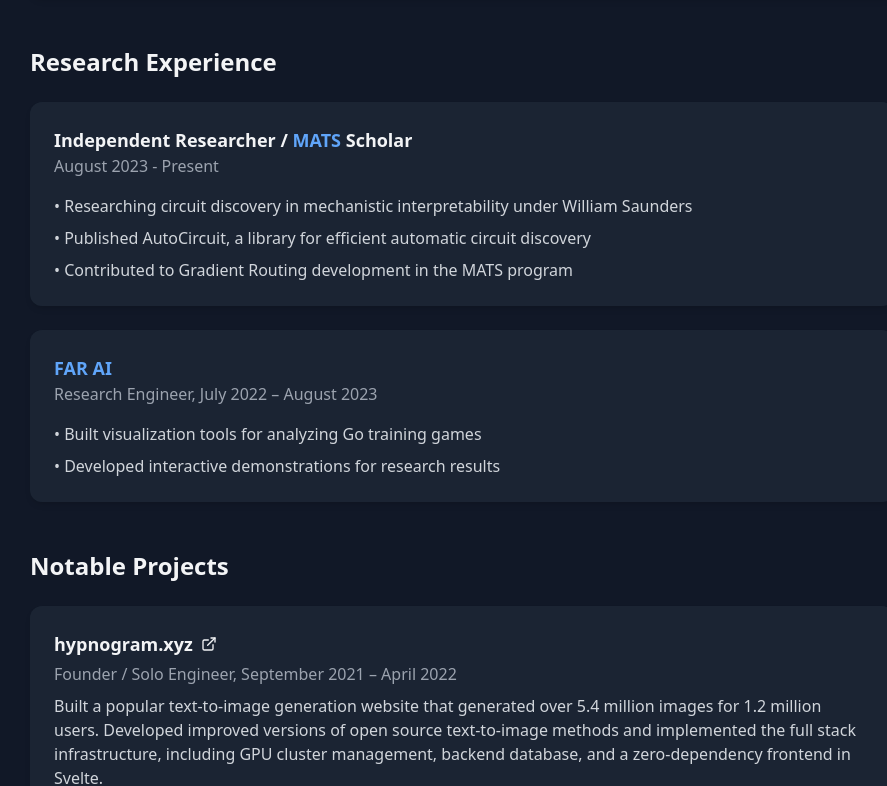
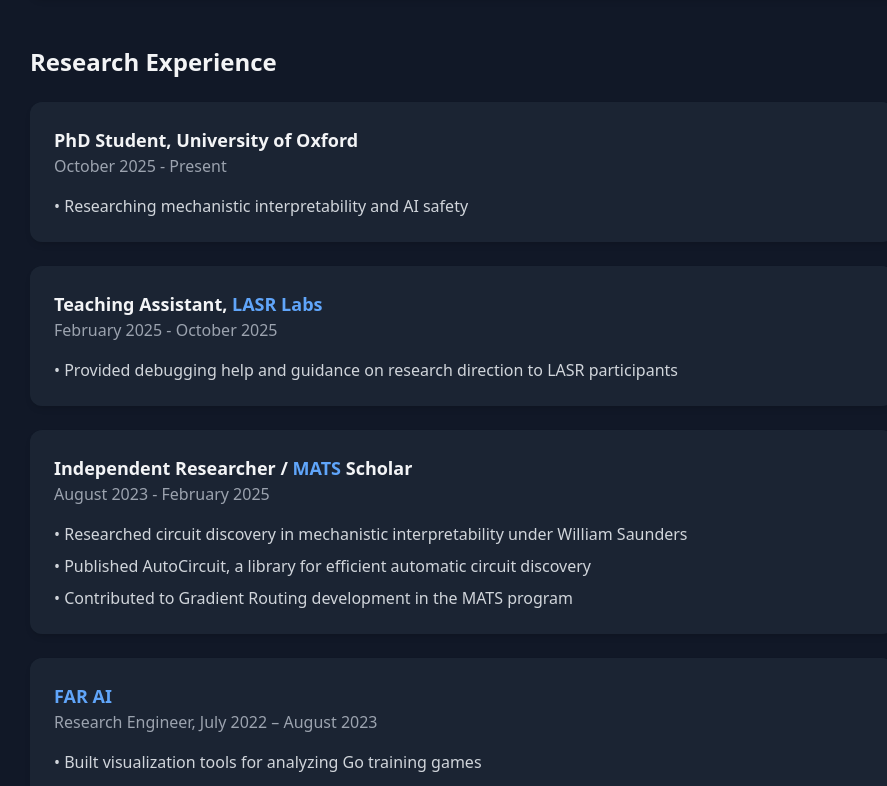
Before and after one commit to UFO-101/joseph-miller, a React (Vite) app: page / in a window 1280 px wide. Shown: the part 1306-2092 px from the top of the page, without its empty margins (178-1065 px from the left). Built offline with nearby package versions, Linux system fonts and the light colour scheme.

Commit message:
Add LASR and Oxford PhD to research experience section. Updated bio for currently doing PhD.

```diff
--- a/src/artifacts/default.tsx
+++ b/src/artifacts/default.tsx
@@ -60,7 +60,7 @@
           {/* About */}
           <section className="mb-12">
             <p className="text-lg text-gray-300">
-              I'm an AI safety researcher working on mechanistic interpretability and circuit discovery. I'm starting my PhD at Oxford University in October 2025.
+              I'm an AI safety researcher working on mechanistic interpretability and circuit discovery. I'm currently doing my PhD at Oxford University.
             </p>
           </section>
 
@@ -180,10 +180,26 @@
             <h2 className="text-2xl font-bold text-gray-100 mb-6">Research Experience</h2>
 
             <div className="bg-gray-800/80 p-6 rounded-xl shadow-md mb-6 backdrop-blur-sm">
+              <h3 className="text-lg font-semibold text-gray-100">PhD Student, University of Oxford</h3>
+              <p className="text-gray-400">October 2025 - Present</p>
+              <ul className="mt-4 space-y-2 text-gray-300">
+                <li>• Researching mechanistic interpretability and AI safety</li>
+              </ul>
+            </div>
+
+            <div className="bg-gray-800/80 p-6 rounded-xl shadow-md mb-6 backdrop-blur-sm">
+              <h3 className="text-lg font-semibold text-gray-100">Teaching Assistant, <a href="https://www.lasrlabs.org/" className="text-blue-400 hover:text-blue-300">LASR Labs</a></h3>
+              <p className="text-gray-400">February 2025 - October 2025</p>
+              <ul className="mt-4 space-y-2 text-gray-300">
+                <li>• Provided debugging help and guidance on research direction to LASR participants</li>
+              </ul>
+            </div>
+
+            <div className="bg-gray-800/80 p-6 rounded-xl shadow-md mb-6 backdrop-blur-sm">
               <h3 className="text-lg font-semibold text-gray-100">Independent Researcher / <a href="https://www.matsprogram.org/" className="text-blue-400 hover:text-blue-300">MATS</a> Scholar</h3>
-              <p className="text-gray-400">August 2023 - Present</p>
+              <p className="text-gray-400">August 2023 - February 2025</p>
               <ul className="mt-4 space-y-2 text-gray-300">
-                <li>• Researching circuit discovery in mechanistic interpretability under William Saunders</li>
+                <li>• Researched circuit discovery in mechanistic interpretability under William Saunders</li>
                 <li>• Published AutoCircuit, a library for efficient automatic circuit discovery</li>
                 <li>• Contributed to Gradient Routing development in the MATS program</li>
               </ul>
```
